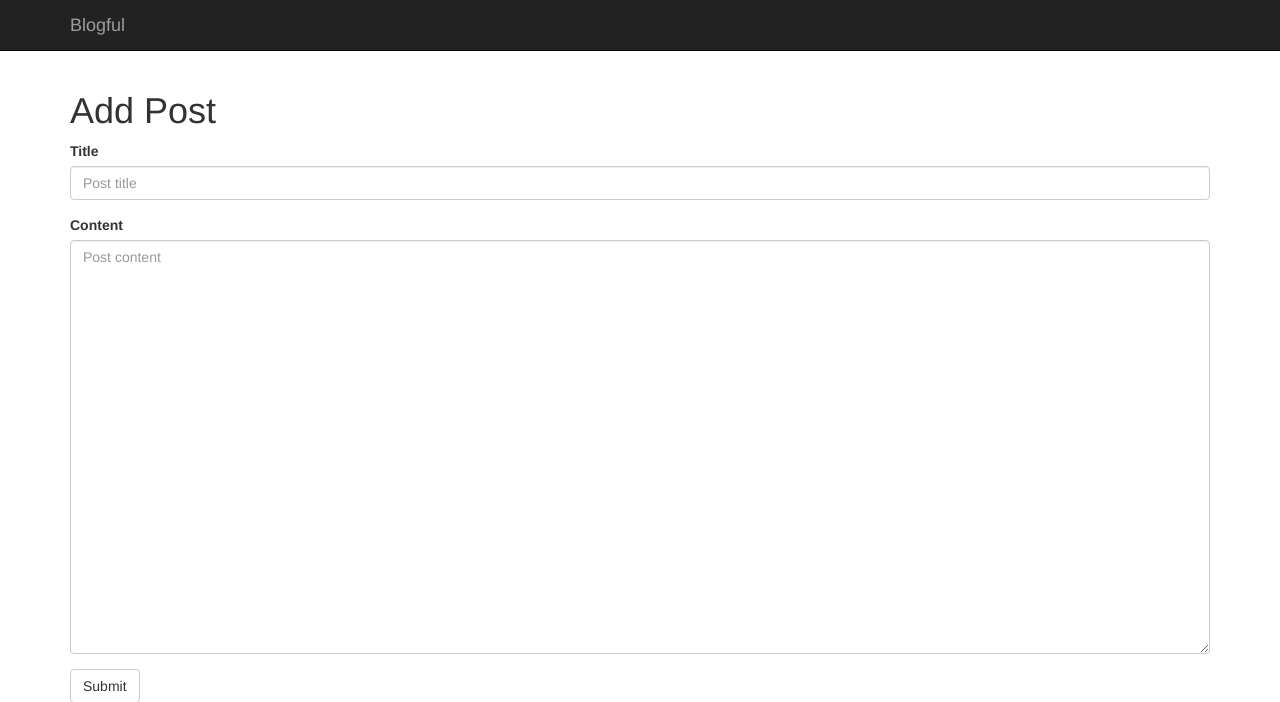
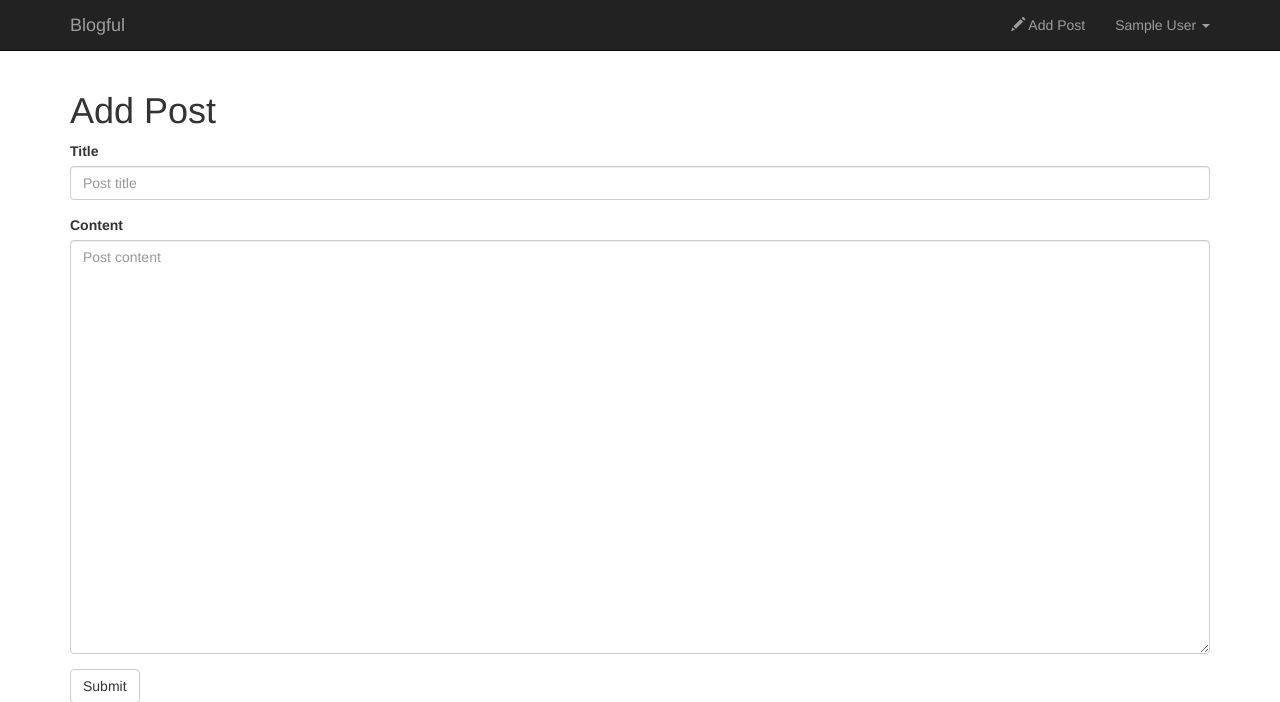
Before and after one commit to bharbron/blogful, a Flask app: page /post/add in a window 1280 px wide. Shown: the top 702 px of the page. Run offline with Flask 2, Linux system fonts and the light colour scheme; a user stored in the database is signed in; tables that the repository leaves empty hold one stand-in row (values such as "Sample post"); some libraries are stand-ins or nearby versions.

Commit message:
Implemented logout, added 'Add Post', 'Login', 'Logout' to navbar

```diff
--- a/blog/templates/base.html
+++ b/blog/templates/base.html
@@ -34,6 +34,18 @@
         </div>
         <div class="collapse navbar-collapse">
           <ul class="nav navbar-nav navbar-right">
+            {% if current_user.is_authenticated() %}
+            <li><a href="{{ url_for('add_post_get') }}"><span class="glyphicon glyphicon-pencil"></span> Add Post</a></li>
+            <li class="dropdown">
+              <a class="dropdown-toggle" data-toggle="dropdown" href="#">{{ current_user.name }}
+              <span class="caret"></span></a>
+              <ul class="dropdown-menu">
+                <li><a href="{{ url_for('logout') }}"><span class="glyphicon glyphicon-log-out"></span> Logout</a></li>
+              </ul>
+            </li>
+            {% else %}
+            <li><a href="{{ url_for('login_get') }}"><span class="glyphicon glyphicon-log-in"></span> Login</a></li>
+            {% endif %}
           </ul>
         </div>
       </div>
--- a/blog/views.py
+++ b/blog/views.py
@@ -1,6 +1,6 @@
 import mistune
 from flask import render_template, request, redirect, url_for, flash
-from flask.ext.login import login_user, login_required, current_user
+from flask.ext.login import login_user, logout_user, login_required, current_user
 from werkzeug.security import check_password_hash
 
 from blog import app
@@ -97,3 +97,8 @@
 
   login_user(user)
   return redirect(request.args.get('next') or url_for("posts"))
+
+@app.route("/logout")
+def logout():
+  logout_user()
+  return redirect(url_for("posts"))
```
